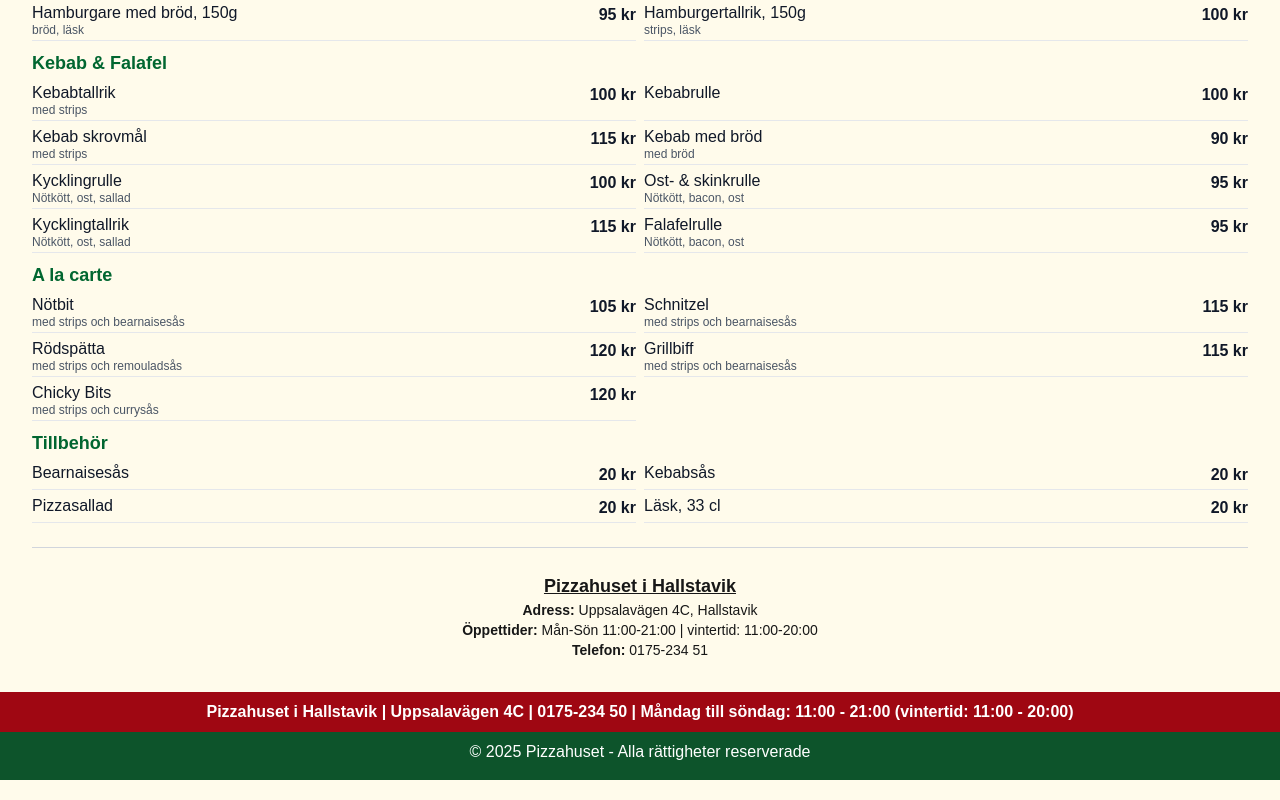
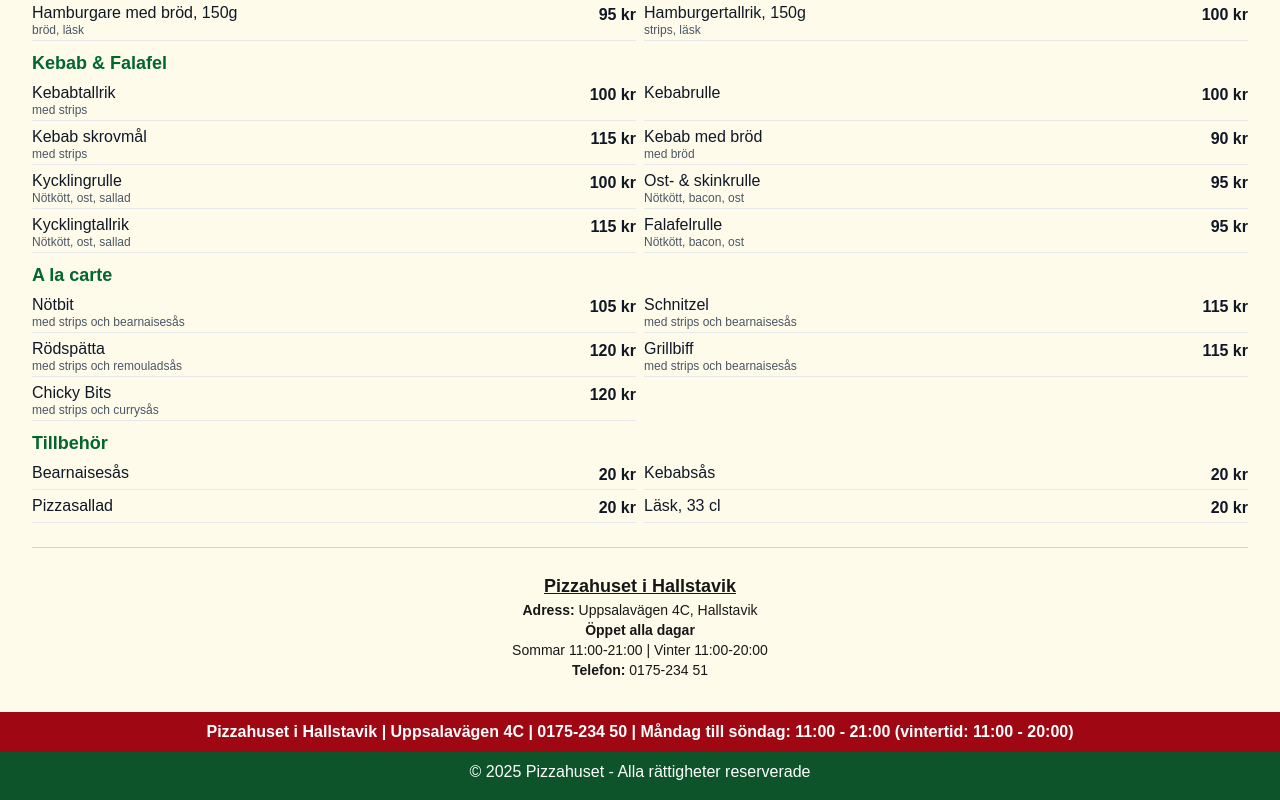
Before and after one commit to annkar73/pizzahuset, a Next.js app: page /menu/print in a window 1280 px wide. Shown: the part 2486-3286 px from the top of the page. Built offline with nearby package versions, Linux system fonts and the light colour scheme.

Commit message:
adjust open hours on print page

```diff
--- a/src/app/menu/print/page.tsx
+++ b/src/app/menu/print/page.tsx
@@ -76,7 +76,8 @@
       <div className="mt-6 pt-6 border-t border-gray-300 pt-1 text-center text-sm print:text-[10px]">
         <p className="font-bold text-lg underline">Pizzahuset i Hallstavik</p>
         <p><span className="font-semibold font-green-800">Adress:</span> Uppsalavägen 4C, Hallstavik</p>
-        <p><span className="font-semibold">Öppettider:</span> Mån-Sön 11:00-21:00 | vintertid: 11:00-20:00</p>
+        <p><span className="font-semibold">Öppet alla dagar</span>
+        <br></br> Sommar 11:00-21:00 | Vinter 11:00-20:00</p>
 
         <p><span className="font-semibold">Telefon:</span> 0175-234 51</p>
       </div>
```
